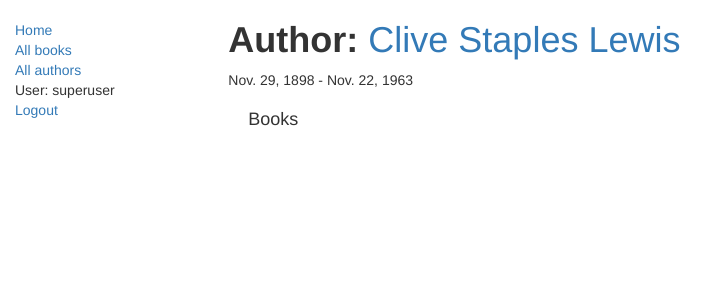
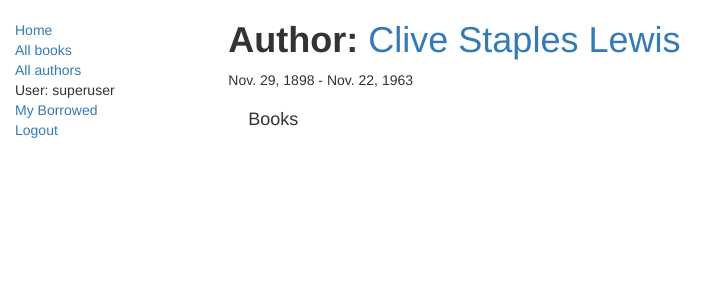
Before and after one commit to LoraStratos/LocalLibrary2, a Django app: page /catalog/author/2 in a window 1280 px wide. Shown: the top 300 px of the page, without its empty margins (0-727 px from the left). Run offline with Django 4.2, Linux system fonts and the light colour scheme; a user stored in the database is signed in; data comes from the database, SQL or seed files in the repository; both versions use the stored data as it was after the commit; some libraries are stand-ins or nearby versions.

Commit message:
незначительные изменения

```diff
--- a/locallibrary/catalog/models.py
+++ b/locallibrary/catalog/models.py
@@ -39,6 +39,7 @@
     status = models.CharField(max_length=1, choices=LOAN_STATUS, blank=True, default='m', help_text='Book availability')
     class Meta:
         ordering = ["due_back"]
+        permissions = (("can_mark_returned", "Set book as returned"),)
     def __str__(self):
         return '%s (%s)' % (self.id,self.book.title)
     @property
--- a/locallibrary/catalog/templates/base_generic.html
+++ b/locallibrary/catalog/templates/base_generic.html
@@ -26,6 +26,7 @@
               <li><a href="{% url 'authors' %}">All authors</a></li>
               {% if user.is_authenticated %}
                 <li>User: {{ user.get_username }}</li>
+                <li><a href="{% url 'my-borrowed' %}">My Borrowed</a></li>
                 <li><a href="{% url 'logout' %}?next={{ request.path }}">Logout</a></li>
               {% else %}
                 <li><a href="{% url 'login' %}?next={{ request.path }}">Login</a></li>
```
Also changed, not shown: locallibrary/catalog/migrations/0004_alter_bookinstance_options.py (added), locallibrary/db.sqlite3.
